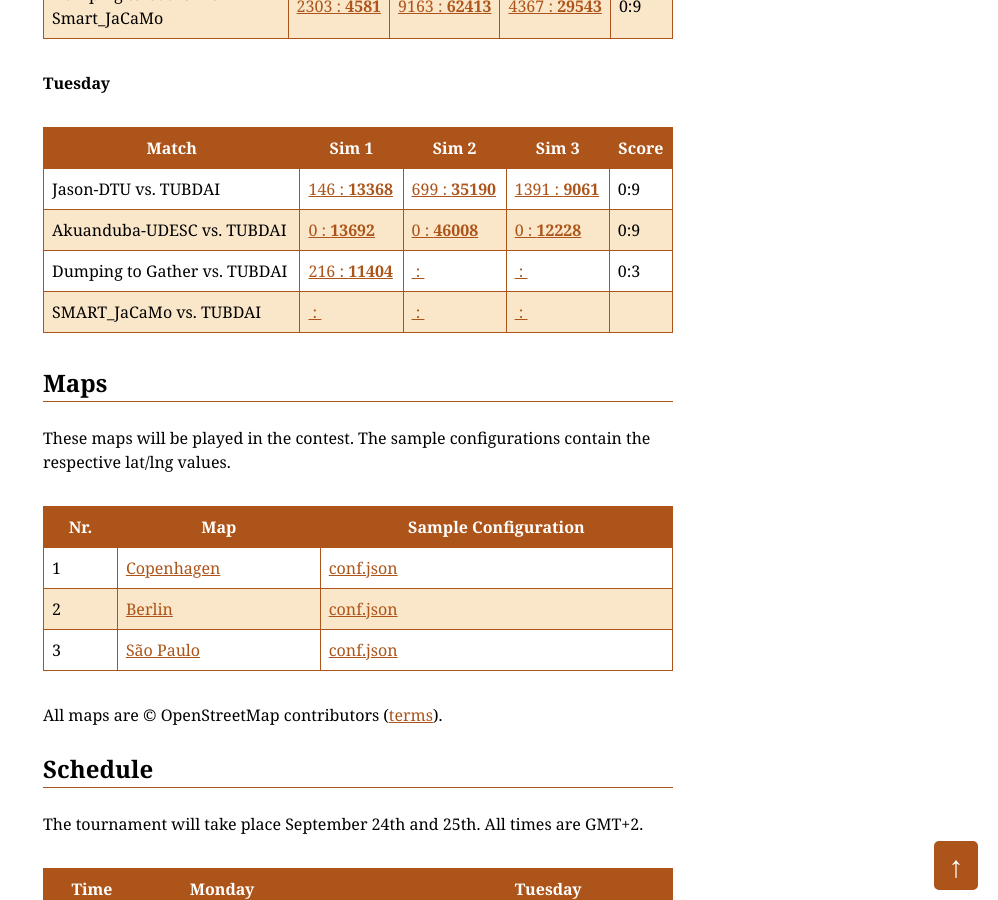
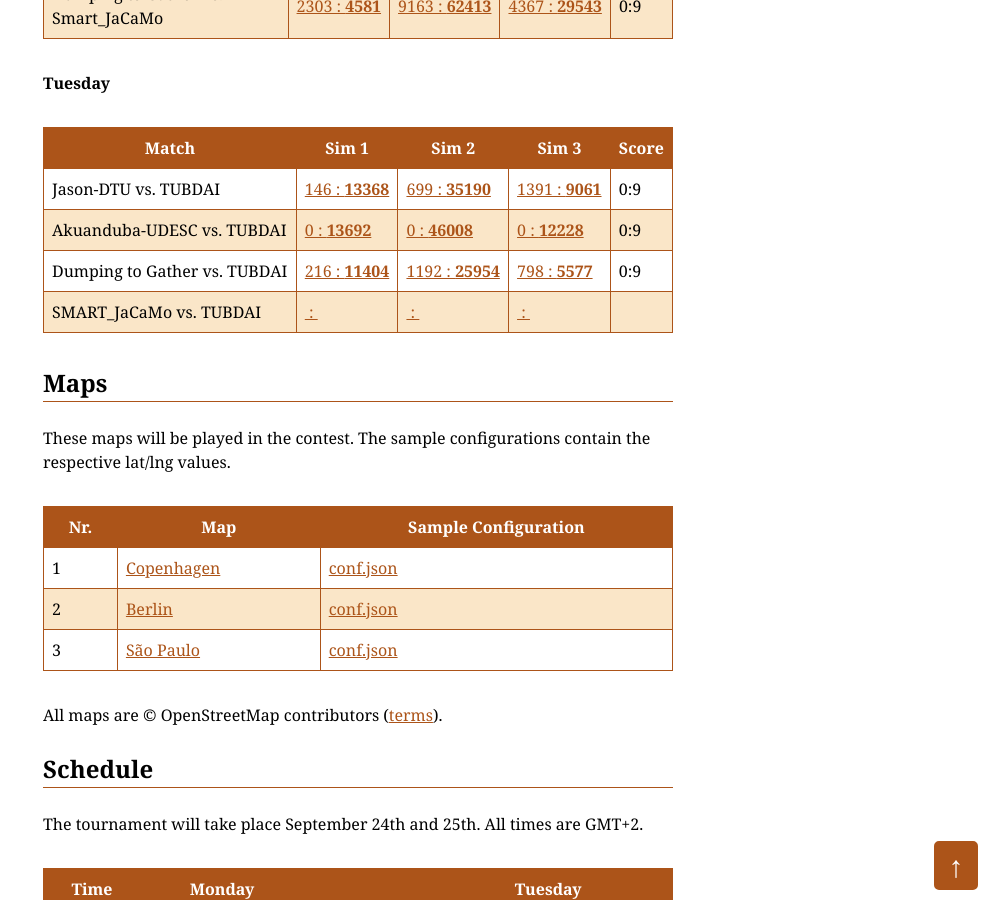
Before and after one commit to agentcontest/agentcontest.github.io, a Jekyll site: the page built from 2018/index.md, in a window 1280 px wide and 900 px high, scrolled down 1721 px. Shown: the whole window, without its empty margins (282-1280 px from the left). Built offline with Jekyll 4.4.1, drawn with Linux system fonts in a browser that asks for light colours.

Commit message:
all replays except last match

```diff
--- a/2018/index.md
+++ b/2018/index.md
@@ -47,7 +47,7 @@ Match | Sim 1 | Sim 2 | Sim 3 | Score
 --- | --- | --- | --- | ---
 Jason&#8209;DTU vs. TUBDAI | [146&nbsp;:&nbsp;**13368**](/2018/replays?2018-09-25-10-01-17-Contest-2018-1of3) | [699&nbsp;:&nbsp;**35190**](/2018/replays?2018-09-25-10-01-17-Contest-2018-2of3) | [1391&nbsp;:&nbsp;**9061**](/2018/replays?2018-09-25-10-01-17-Contest-2018-3of3) | 0:9
 Akuanduba&#8209;UDESC vs. TUBDAI | [0&nbsp;:&nbsp;**13692**](/2018/replays?2018-09-25-12-46-19-Contest-2018-1of3) | [0&nbsp;:&nbsp;**46008**](/2018/replays?2018-09-25-12-46-19-Contest-2018-2of3) | [0&nbsp;:&nbsp;**12228**](/2018/replays?2018-09-25-12-46-19-Contest-2018-3of3) | 0:9
-Dumping&nbsp;to&nbsp;Gather vs. TUBDAI | [216&nbsp;:&nbsp;**11404**](/2018/replays?2018-09-25-15-34-12-Contest-2018-1of3) | [&nbsp;:&nbsp;](/2018/replays?2018-09-25-15-34-12-Contest-2018-2of3) | [&nbsp;:&nbsp;](/2018/replays?2018-09-25-15-34-12-Contest-2018-3of3) | 0:3
+Dumping&nbsp;to&nbsp;Gather vs. TUBDAI | [216&nbsp;:&nbsp;**11404**](/2018/replays?2018-09-25-15-34-12-Contest-2018-1of3) | [1192&nbsp;:&nbsp;**25954**](/2018/replays?2018-09-25-15-34-12-Contest-2018-2of3) | [798&nbsp;:&nbsp;**5577**](/2018/replays?2018-09-25-15-34-12-Contest-2018-3of3) | 0:9
 SMART_JaCaMo vs. TUBDAI | [&nbsp;:&nbsp;](/2018/replays?) | [&nbsp;:&nbsp;](/2018/replays?) | [&nbsp;:&nbsp;](/2018/replays?) |
 
 ### Maps
```
